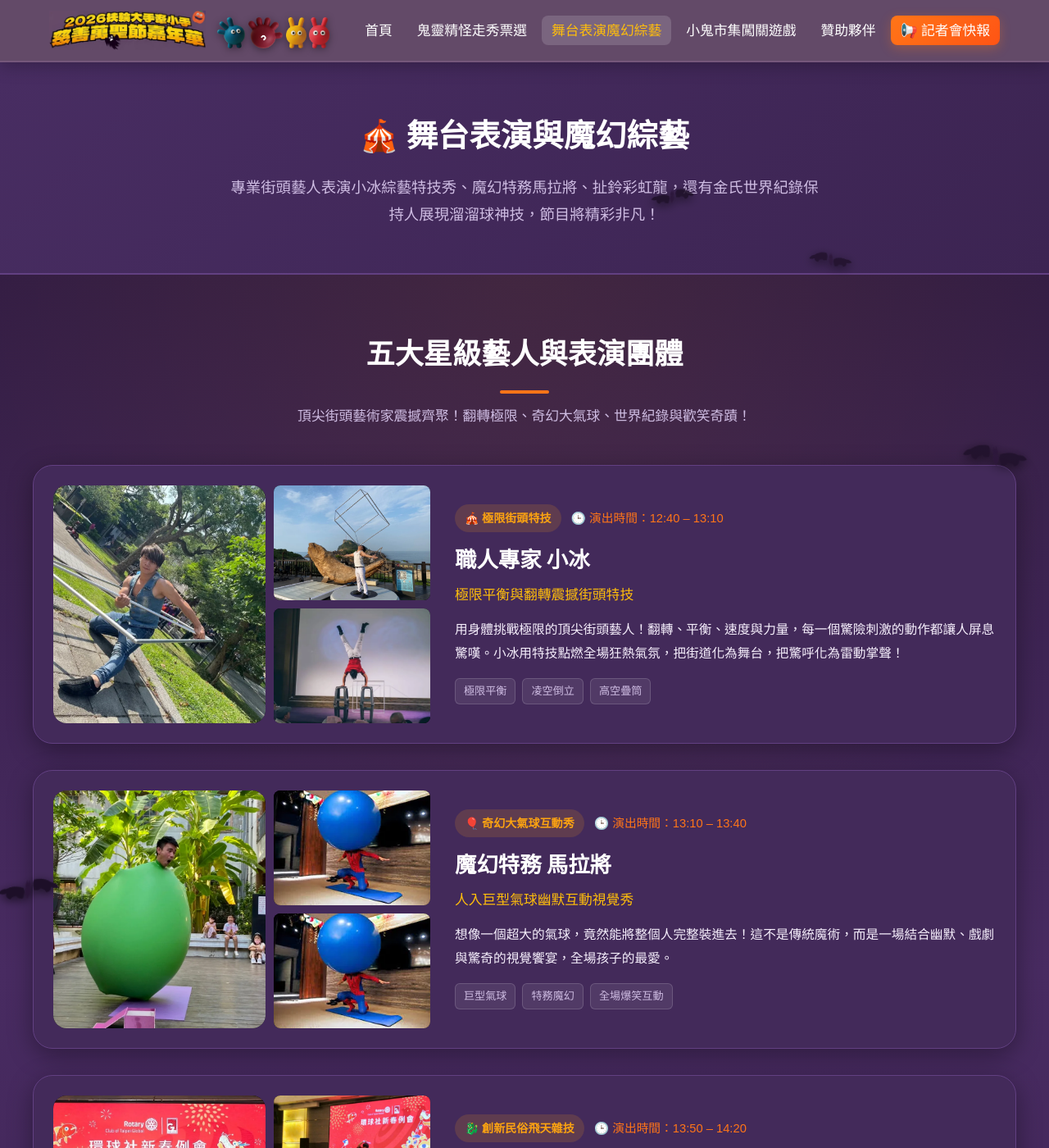
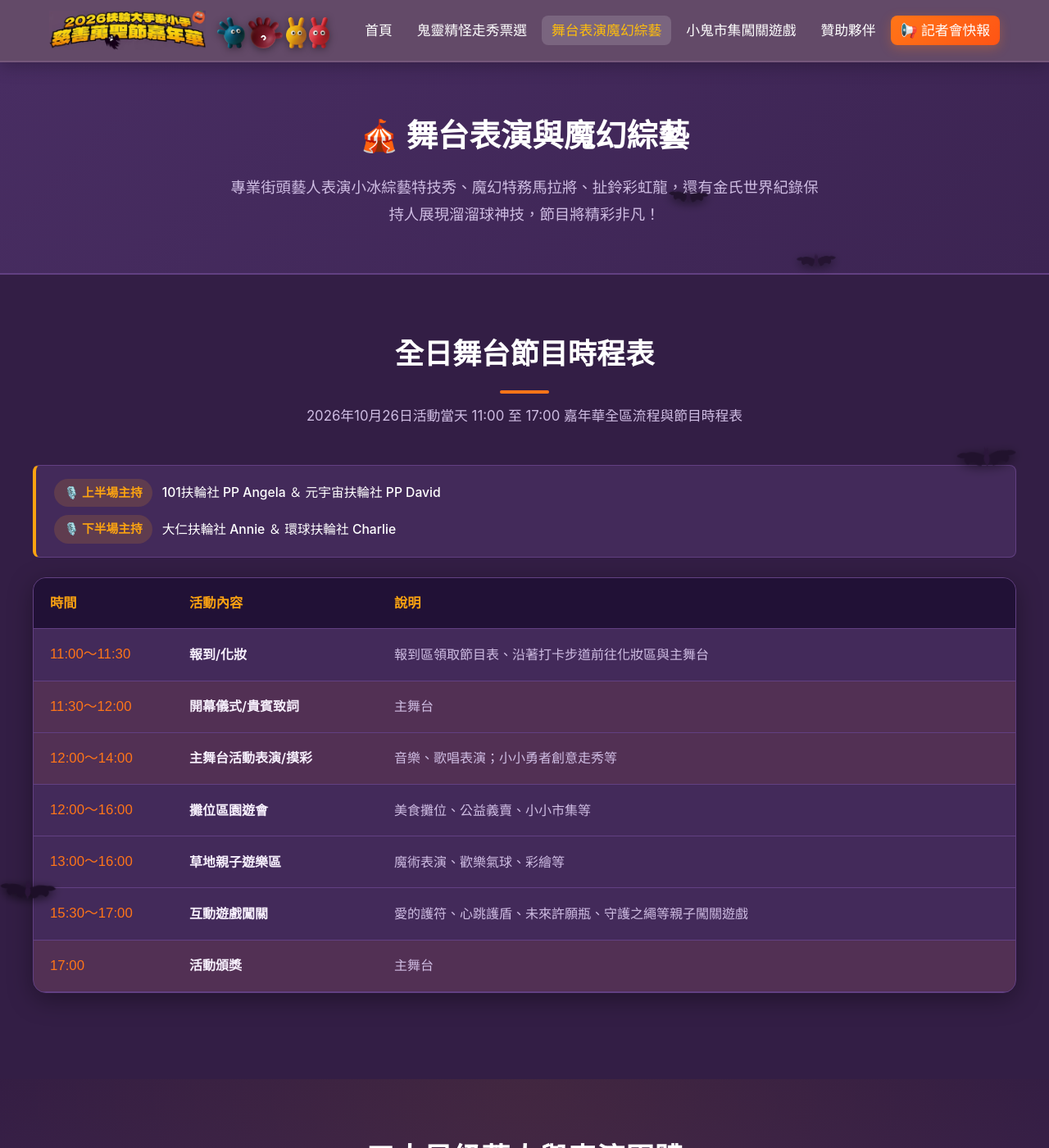
Before and after one commit to luhunglieh/Rotary-Happy-Halloween, a Jekyll site: the page built from pages/stage-shows.html, in a window 1280 px wide and 1400 px high. Shown: the whole window at 82% size. Built offline with Jekyll 4.4.1, drawn with Linux system fonts in a browser that asks for light colours.

Commit message:
feat: re-enable and update all-day carnival schedule timeline to official 7-phase flow

```diff
--- a/_data/timeline.json
+++ b/_data/timeline.json
@@ -1,25 +1,12 @@
 {
   "schedule": [
-    { "time": "11:00 - 11:05", "title": "主持人暖場介紹", "performers": "" },
-    { "time": "11:05 - 11:06", "title": "大會正式開場與主旨宣告", "performers": "大會主持群" },
-    { "time": "11:06 - 11:23", "title": "開幕儀式：6位妖魔鬼怪引領各分區大進場", "performers": "第二現場主持 IPP Mei、長官、各社社友、家扶兒童" },
-    { "time": "11:23 - 11:25", "title": "臺北市市長 蔣萬安 蒞臨致詞", "performers": "臺北市市長 蔣萬安" },
-    { "time": "11:25 - 11:35", "title": "「大手牽小手」大會啟動儀式 ＆ 全場大合照", "performers": "蔣萬安市長、社會局姚淑文局長、Auto總監、PP Frank主委等" },
-    { "time": "11:30 - 11:35", "title": "遨兒音樂打擊樂震撼開場", "performers": "遨兒音樂 our music" },
-    { "time": "11:35 - 11:40", "title": "國際扶輪 3522 地區 Auto 總監 致詞", "performers": "地區總監 Auto" },
-    { "time": "11:40 - 11:45", "title": "台北市政府社會局 姚淑文 局長 致詞", "performers": "社會局局長 姚淑文" },
-    { "time": "11:45 - 11:50", "title": "大安區昌隆里 王志剛 里長 致詞", "performers": "昌隆里里長 王志剛" },
-    { "time": "11:50 - 11:55", "title": "活動主委 同領社 PP Frank 致詞", "performers": "活動主委 PP Frank" },
-    { "time": "11:55 - 12:40", "title": "遨兒音樂：打出節奏玩出快樂互動擊樂", "performers": "遨兒音樂 our music" },
-    { "time": "12:40 - 13:10", "title": "小冰綜藝特技秀：極限平衡與翻轉震撼街頭特技", "performers": "職人專家 小冰" },
-    { "time": "13:10 - 13:40", "title": "魔幻特務馬拉將：人入巨型氣球幽默互動秀", "performers": "魔幻氣球人 馬拉將" },
-    { "time": "13:40 - 13:50", "title": "🎁 第一場萬聖幸運大抽獎 ＆ 感謝贊助商", "performers": "" },
-    { "time": "13:50 - 14:20", "title": "扯鈴彩虹龍：18公尺巨型七彩舞龍創新雜技", "performers": "創新民俗藝人 賴彥璋" },
-    { "time": "14:20 - 14:40", "title": "溜溜球金氏紀錄表演：戲劇與街頭藝術極致", "performers": "金氏世界紀錄保持人 楊元慶" },
-    { "time": "14:40 - 15:20", "title": "遨兒音樂：打出節奏跳出快樂全場律動", "performers": "遨兒音樂 our music" },
-    { "time": "15:20 - 15:40", "title": "🏆 鬼靈精怪伸展台 各組前 5 名走秀 ＆ 總監親自頒獎", "performers": "Auto總監、授獎長官、入圍優勝者" },
-    { "time": "15:40 - 15:50", "title": "🎁 第二場萬聖幸運大抽獎 ＆ 感謝贊助商", "performers": "" },
-    { "time": "15:50 - 16:00", "title": "主持群結語、活動主委致謝、嘉年華圓滿落幕", "performers": "活動主委與幹部" }
+    { "time": "11:00～11:30", "title": "報到/化妝", "desc": "報到區領取節目表、沿著打卡步道前往化妝區與主舞台", "performers": "報到區領取節目表、沿著打卡步道前往化妝區與主舞台" },
+    { "time": "11:30～12:00", "title": "開幕儀式/貴賓致詞", "desc": "主舞台", "performers": "主舞台" },
+    { "time": "12:00～14:00", "title": "主舞台活動表演/摸彩", "desc": "音樂、歌唱表演；小小勇者創意走秀等", "performers": "音樂、歌唱表演；小小勇者創意走秀等" },
+    { "time": "12:00～16:00", "title": "攤位區園遊會", "desc": "美食攤位、公益義賣、小小市集等", "performers": "美食攤位、公益義賣、小小市集等" },
+    { "time": "13:00～16:00", "title": "草地親子遊樂區", "desc": "魔術表演、歡樂氣球、彩繪等", "performers": "魔術表演、歡樂氣球、彩繪等" },
+    { "time": "15:30～17:00", "title": "互動遊戲闖關", "desc": "愛的護符、心跳護盾、未來許願瓶、守護之繩等親子闖關遊戲", "performers": "愛的護符、心跳護盾、未來許願瓶、守護之繩等親子闖關遊戲" },
+    { "time": "17:00", "title": "活動頒獎", "desc": "主舞台", "performers": "主舞台" }
   ],
   "performers": [
     {
--- a/pages/stage-shows.html
+++ b/pages/stage-shows.html
@@ -36,12 +36,12 @@ description: 2026年國際扶輪3522地區萬聖節嘉年華會・舞台表演
   </div>
 </div>
 
-<!-- 全日舞台節目時程表 (暫時隱藏) -->
-<section class="section" style="display: none;">
+<!-- 全日舞台節目時程表 -->
+<section class="section">
   <div class="container">
     <div class="section-header">
       <h2 class="section-title">全日舞台節目時程表</h2>
-      <p class="section-desc">2026年10月26日活動當天 11:00 至 16:00 主舞台精彩演出與抽獎時程</p>
+      <p class="section-desc">2026年10月26日活動當天 11:00 至 17:00 嘉年華全區流程與節目時程表</p>
     </div>
 
     <!-- 主持人向左對齊資訊欄 -->
@@ -61,16 +61,16 @@ description: 2026年國際扶輪3522地區萬聖節嘉年華會・舞台表演
         <thead>
           <tr>
             <th style="width: 170px;">時間</th>
-            <th>流程項目與精采內容</th>
-            <th>主責／出場人員</th>
+            <th style="width: 250px;">活動內容</th>
+            <th>說明</th>
           </tr>
         </thead>
         <tbody>
           {% for item in site.data.timeline.schedule %}
-          <tr class="{% if item.title contains '開幕' or item.title contains '蔣萬安' or item.title contains '啟動' or item.title contains '頒獎' or item.title contains '抽獎' %}schedule-highlight-row{% endif %}">
+          <tr class="{% if item.title contains '開幕' or item.title contains '頒獎' or item.title contains '摸彩' %}schedule-highlight-row{% endif %}">
             <td class="schedule-time-col">{{ item.time }}</td>
-            <td>{{ item.title }}</td>
-            <td style="color: var(--text-muted);">{{ item.performers }}</td>
+            <td style="font-weight: 600;">{{ item.title }}</td>
+            <td style="color: var(--text-muted);">{{ item.desc | default: item.performers }}</td>
           </tr>
           {% endfor %}
         </tbody>
```
